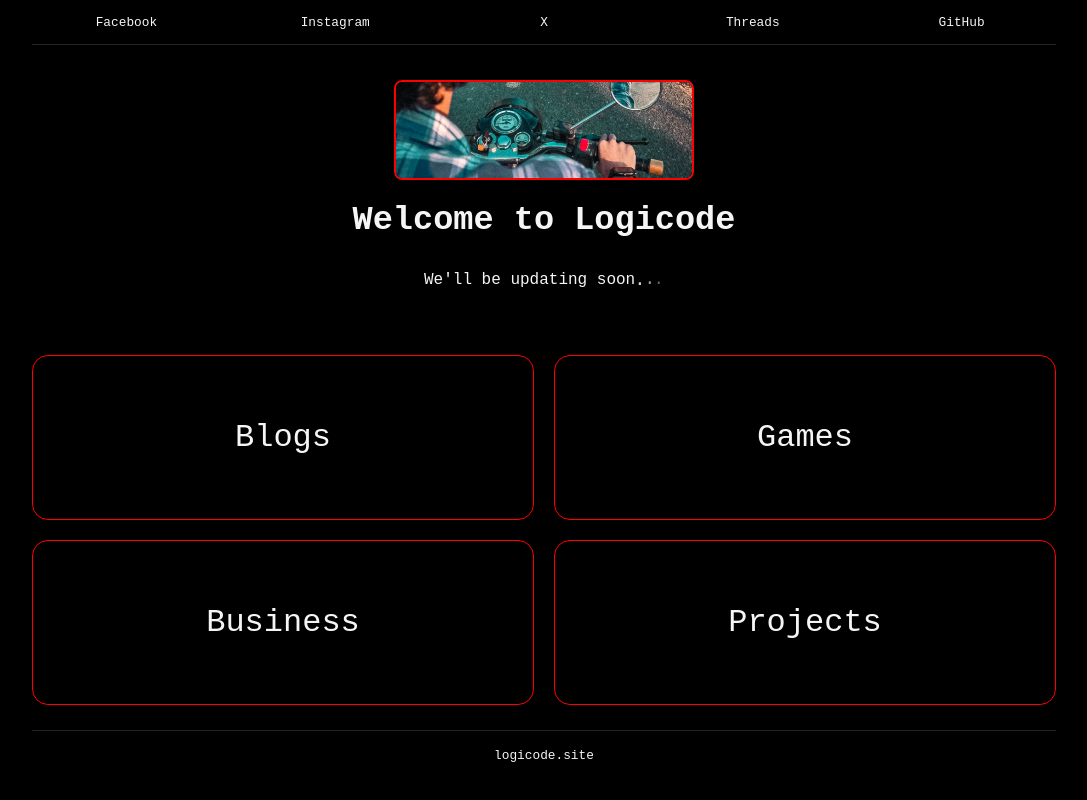
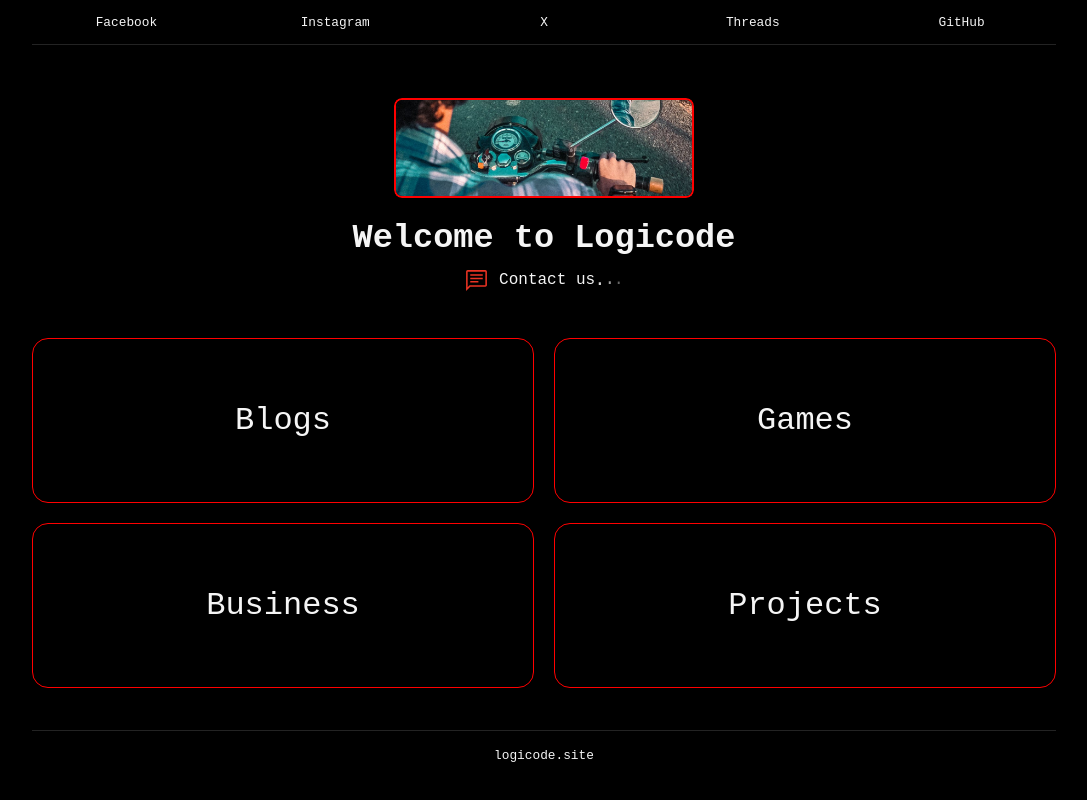
Before and after one commit to faizanurahman17/logicode, a plain HTML site: page index.html in a window 1280 px wide. Shown: the whole page, without its empty margins (96-1183 px from the left). Drawn offline with Linux system fonts and the light colour scheme.

Commit message:
chat option added

```diff
--- a/assets/css/style.css
+++ b/assets/css/style.css
@@ -17,7 +17,7 @@
     transition: background .5s;
     gap: 20px;
 }
-img{
+.img{
     width: 100%;
     height: 100%;
     border-radius: .5em;
@@ -173,3 +173,27 @@
 .contants p{
   z-index: 2;
 }
+.update{
+  gap: 10px;
+  /* width: 80%; */
+  height: 25px;
+  display: flex;
+  justify-content: space-between;
+  align-items: center;
+  flex-direction: row;
+}
+.chat-img{
+  height: 100%;
+  width: 25px;
+  background-size: contain;
+  background-repeat: no-repeat;
+  background-position: center;
+}
+.update-link:hover .chat-img{
+  transform: scale(1.2);
+  transition: .2s;
+}
+.update-link{
+  text-decoration-line: none;
+  gap: 10px;
+}
--- a/assets/js/script.js
+++ b/assets/js/script.js
@@ -1,15 +1,13 @@
 const body = document.querySelector('body');
 const h1 = document.querySelector('h1');
 const paras = document.querySelectorAll('p');
-const img = document.querySelector('img');
+const img = document.querySelector('.img');
 const links = document.querySelectorAll('nav a');
 const nav = document.querySelector('nav');
 const wrapper = document.querySelector('.wrapper');
 const contants = document.querySelectorAll('.contants');
 const contantLists = document.querySelectorAll('.contants a');
 const toggle = document.querySelector('.toggle');
-
-
 
 toggle.addEventListener('click', colorChange);
 
--- a/index.html
+++ b/index.html
@@ -18,10 +18,15 @@
     <div class="top">
         <div class="img-Toggle">
             <div class="toggle">Toggle</div>
-            <img src="./assets/images/dp.jpg" width="100%">
+            <img class="img" src="./assets/images/dp.jpg" width="100%">
         </div>
         <h1>Welcome to Logicode</h1>
-        <p>We'll be updating soon <span>.</span><span>.</span><span>.</span></p>
+        <div class="update">
+            <a class="update-link" href="http://chat.logicode.site">
+                <img src="./assets/images/chat.svg" class="chat-img">
+                <p class="update-p">Contact us  <span>.</span><span>.</span><span>.</span></p>
+            </a>
+        </div>
     </div>
    <div class="wrapper">
         <div class="contants cont-1">
@@ -53,7 +58,9 @@
             </a>
         </div>
    </div>
-   <p class="last">logicode.site</p>
+   <div class="last">
+        <p>logicode.site</p>
+    </div>
     <script type="module" src="assets/js/script.js"></script>
 </body>
 </html>
```
Also changed, not shown: assets/images/chat.svg (added).
